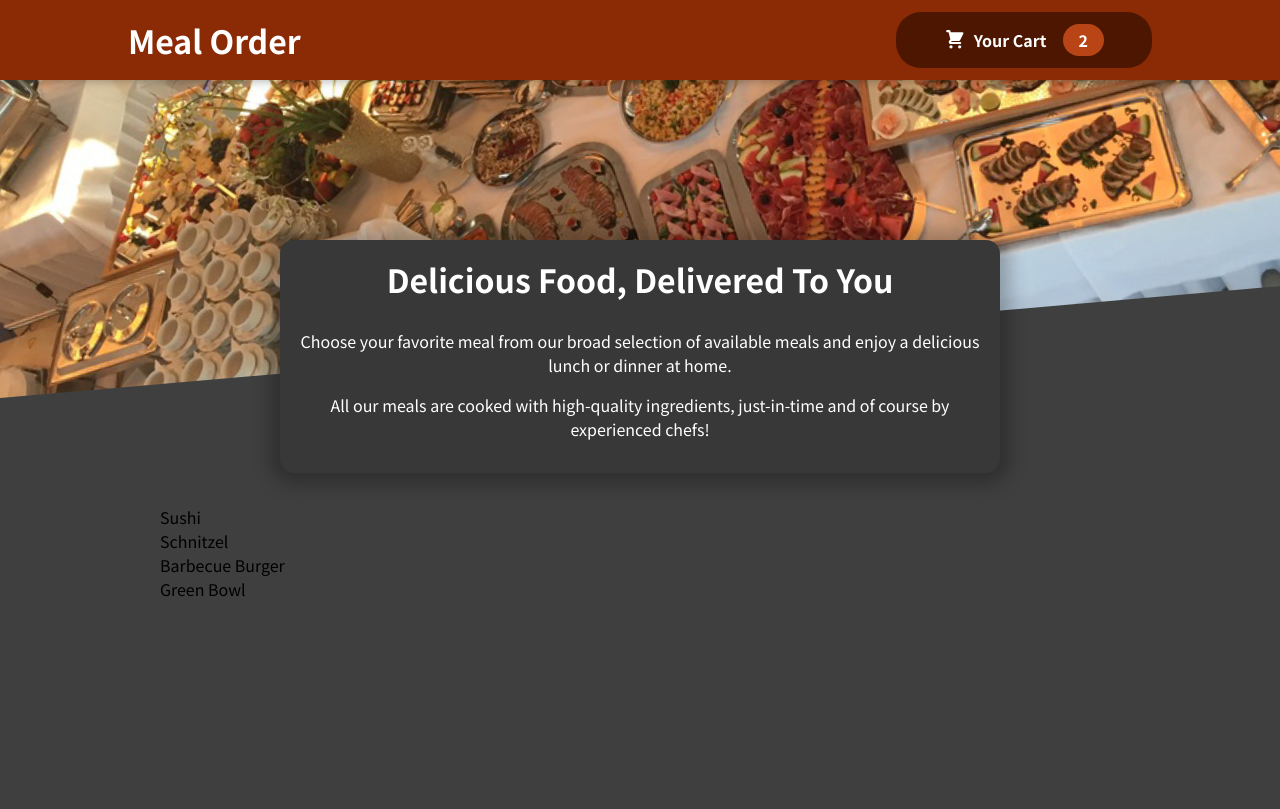
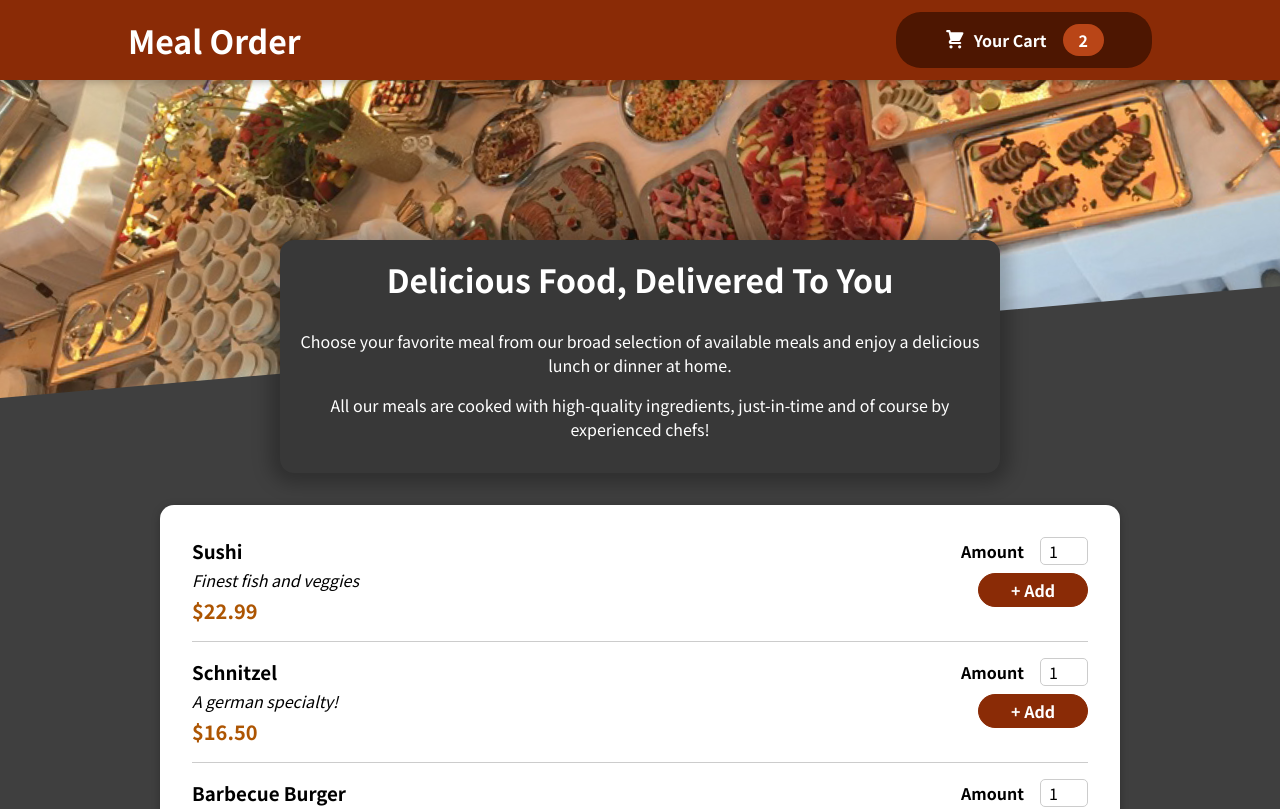
Before and after one commit to Aelbish/FoodOrderApp, a React (Create React App) app: page / in a window 1280 px wide. Shown: the top 809 px of the page. Built offline with nearby package versions, Linux system fonts and the light colour scheme.

Commit message:
Added the form component

```diff
--- a/src/components/Meals/AvailableMeals.js
+++ b/src/components/Meals/AvailableMeals.js
@@ -1,4 +1,6 @@
 import classes from "./AvailableMeals.module.css";
+import Card from "../UI/Card";
+import MealItem from "./MealItem/MealItem";
 
 const DUMMY_MEALS = [
   {
@@ -28,10 +30,20 @@
 ];
 
 const AvailableMeals = () => {
-  const mealsList = DUMMY_MEALS.map((meal) => <li>{meal.name}</li>);
+  const mealsList = DUMMY_MEALS.map((meal) => (
+    <MealItem
+      id={meal.id}
+      key={meal.id}
+      name={meal.name}
+      description={meal.description}
+      price={meal.price}
+    />
+  ));
   return (
     <section className={classes.meals}>
-      <ul>{mealsList}</ul>
+      <Card>
+        <ul>{mealsList}</ul>
+      </Card>
     </section>
   );
 };
--- /dev/null
+++ b/src/components/Meals/MealItem/MealItem.js
@@ -0,0 +1,20 @@
+import classes from "./MealItem.module.css";
+import MealItemForm from "./MealItemForm";
+
+const MealItem = (props) => {
+  const price = `$${props.price.toFixed(2)}`;
+  return (
+    <li className={classes.meal}>
+      <div>
+        <h3>{props.name}</h3>
+        <div className={classes.description}>{props.description}</div>
+        <div className={classes.price}>{price}</div>
+      </div>
+      <div>
+        <MealItemForm id={props.id} />
+      </div>
+    </li>
+  );
+};
+
+export default MealItem;
--- /dev/null
+++ b/src/components/Meals/MealItem/MealItem.module.css
@@ -0,0 +1,22 @@
+.meal {
+  display: flex;
+  justify-content: space-between;
+  margin: 1rem;
+  padding-bottom: 1rem;
+  border-bottom: 1px solid #ccc;
+}
+
+.meal h3 {
+  margin: 0 0 0.25rem 0;
+}
+
+.description {
+  font-style: italic;
+}
+
+.price {
+  margin-top: 0.25rem;
+  font-weight: bold;
+  color: #ad5502;
+  font-size: 1.25rem;
+}
--- /dev/null
+++ b/src/components/Meals/MealItem/MealItemForm.js
@@ -0,0 +1,22 @@
+import Input from "../../UI/Input";
+import classes from "./MealItemForm.module.css";
+const MealItemForm = (props) => {
+  return (
+    <form className={classes.form}>
+      <Input
+        label="Amount"
+        input={{
+          id: "amount_" + props.id,
+          type: "number",
+          min: "1",
+          max: "5",
+          step: "1",
+          defaultValue: "1",
+        }}
+      />
+      <button>+ Add</button>
+    </form>
+  );
+};
+
+export default MealItemForm;
--- /dev/null
+++ b/src/components/Meals/MealItem/MealItemForm.module.css
@@ -0,0 +1,20 @@
+.form {
+  text-align: right;
+}
+
+.form button {
+  font: inherit;
+  cursor: pointer;
+  background-color: #8a2b06;
+  border: 1px solid #8a2b06;
+  color: white;
+  padding: 0.25rem 2rem;
+  border-radius: 20px;
+  font-weight: bold;
+}
+
+.form button:hover,
+.form button:active {
+  background-color: #641e03;
+  border-color: #641e03;
+}
--- /dev/null
+++ b/src/components/UI/Card.js
@@ -0,0 +1,7 @@
+import classes from "./Card.module.css";
+
+const Card = (props) => {
+  return <div className={classes.card}>{props.children}</div>;
+};
+
+export default Card;
--- /dev/null
+++ b/src/components/UI/Card.module.css
@@ -0,0 +1,6 @@
+.card {
+  padding: 1rem;
+  box-shadow: 0 2px 8px rgba(0, 0, 0, 0.25);
+  border-radius: 14px;
+  background-color: white;
+}
--- /dev/null
+++ b/src/components/UI/Input.js
@@ -0,0 +1,12 @@
+import classes from "./Input.module.css";
+
+const Input = (props) => {
+  return (
+    <div className={classes.input}>
+      <label htmlFor={props.input.id}>{props.label}</label>
+      <input {...props.input} />
+    </div>
+  );
+};
+
+export default Input;
--- /dev/null
+++ b/src/components/UI/Input.module.css
@@ -0,0 +1,18 @@
+.input {
+  display: flex;
+  align-items: center;
+  margin-bottom: 0.5rem;
+}
+
+.input label {
+  font-weight: bold;
+  margin-right: 1rem;
+}
+
+.input input {
+  width: 3rem;
+  border-radius: 5px;
+  border: 1px solid #ccc;
+  font: inherit;
+  padding-left: 0.5rem;
+}
```
Also changed, not shown: 1 other file (tests, documents, lock files or other folders).
